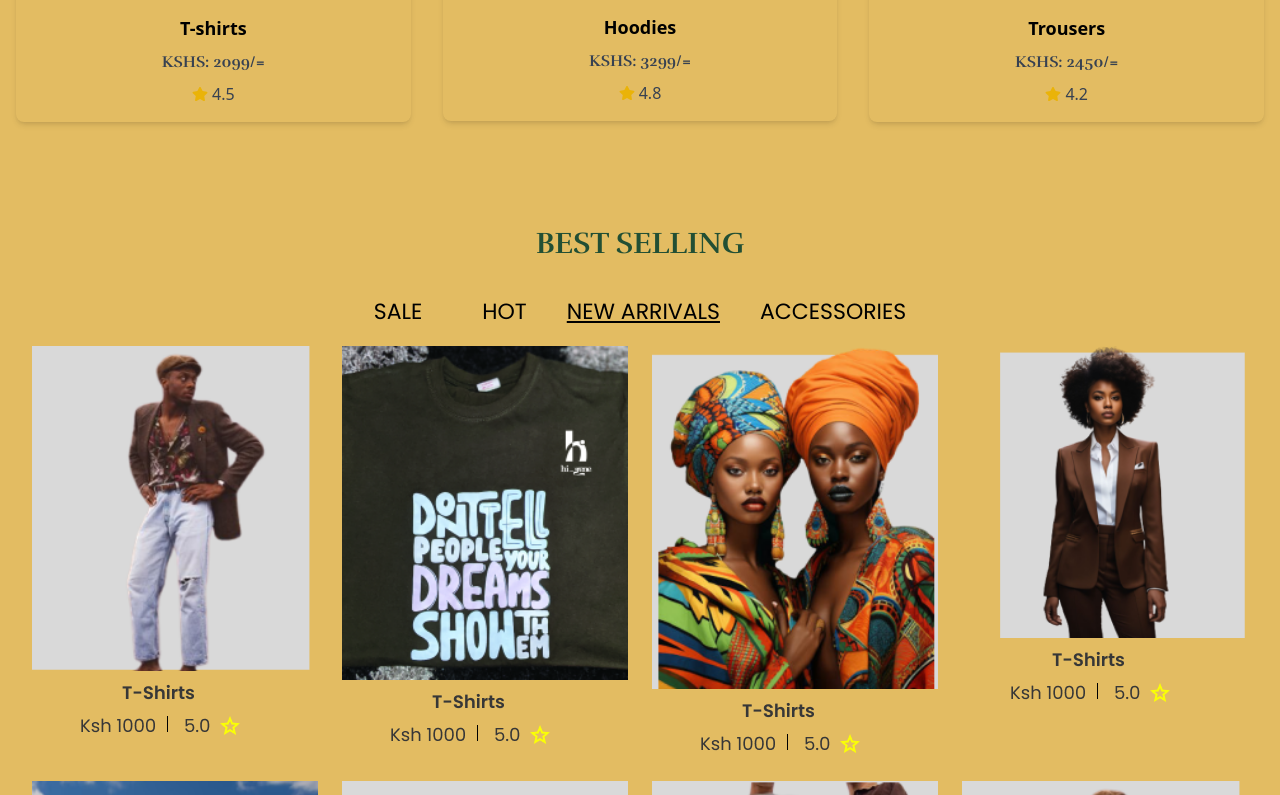
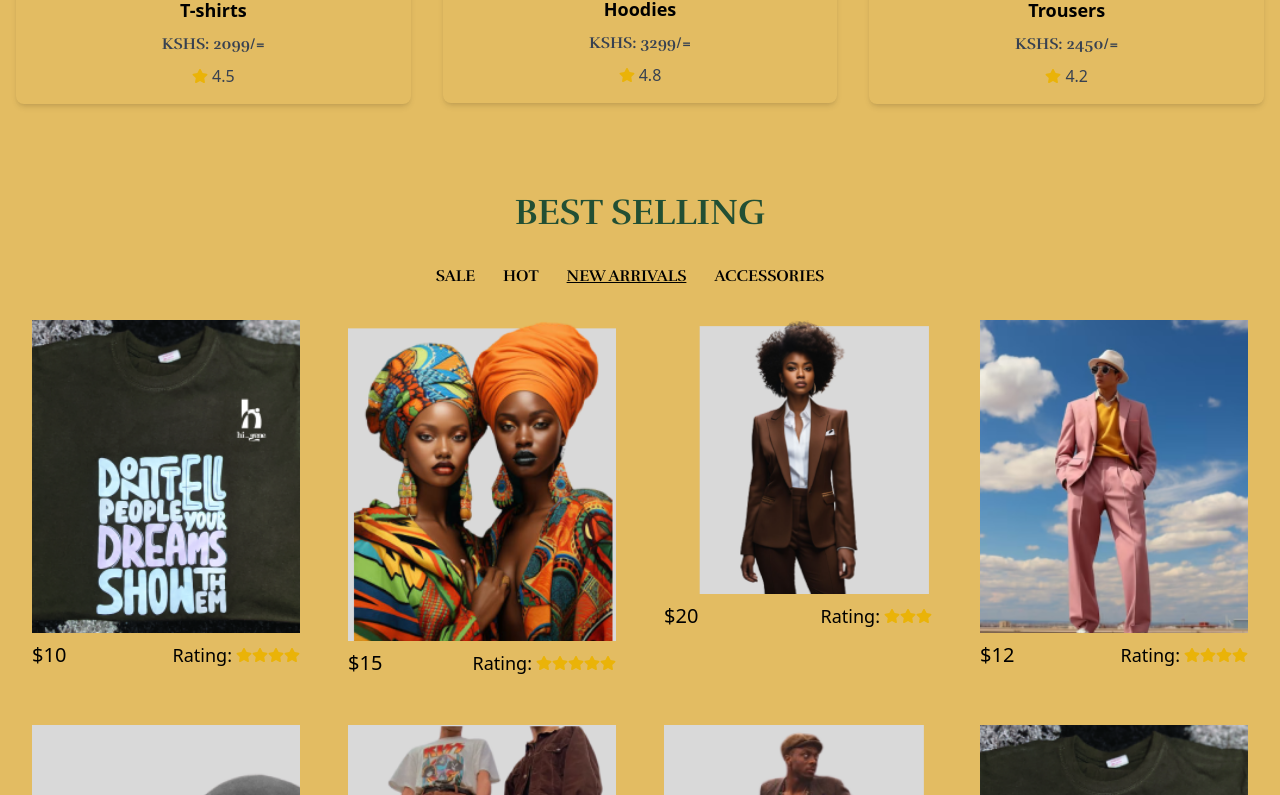
Before and after one commit to Sammienator/kim, a React (Create React App) app: page / in a window 1280 px wide. Shown: the part 1385-2180 px from the top of the page. Built offline with nearby package versions, Linux system fonts and the light colour scheme.

Commit message:
made changes to a few sections

```diff
--- a/src/App.js
+++ b/src/App.js
@@ -2,22 +2,25 @@ import React from 'react';
 import './App.css';
 import Home from "../src/components/Home";
 
-import Best from './components/Best';
 import Exclusive from './components/Exclusive';
 import Customized from './components/Customized';
 import Testimonial from './components/Testimonial';
 import Footer from './components/Footer';
 import PricingSection from './components/PricingSection';
 import Navbar from './components/Navbar';
+import Galz from './components/Galz';
+
 
 function App() {
   return (
     <>
     <Navbar/>
     <Home/>
+
     <PricingSection/>
 
-    <Best/>
+
+    <Galz/>
     <Exclusive/>
     <Customized/>
     <Testimonial/>
--- a/src/components/Best.js
+++ /dev/null
@@ -1,76 +0,0 @@
-import React from 'react'
-import best1 from "../assets/best1.png";
-import best2 from "../assets/best2.png";
-import best3 from "../assets/best3.png";
-import best4 from "../assets/best4.png";
-import best5 from "../assets/best5.png";
-import best7 from "../assets/best7.png";
-import best8 from "../assets/best8.png";
-import best6 from "../assets/best6.png";
-
-
-const Best = () => {
-
-  const items = [
-    {
-      imageSrc: best7,
-      imageText: best8,
-    },
-    {
-      imageSrc: best1,
-      imageText: best8,
-    },
-    {
-      imageSrc: best2,
-      imageText: best8,
-    },
-    {
-      imageSrc: best3,
-      imageText: best8,
-    },
-    {
-      imageSrc: best4,
-      imageText: best8,
-    },
-    {
-      imageSrc: best5,
-      imageText: best8,
-    },
-    {
-      imageSrc: best6,
-      imageText: best8,
-    },
-    {
-      imageSrc: best7,
-      imageText: best8,
-    },
-  ,
-  ];
-
-  return (
-    <div className='text-center bg-[#E3BC62] pt-12 pb-12 text-3xl'>
-        <h1 className='text-[#224F34] pt-10 mb-8'>BEST SELLING</h1>
-
-        <nav className='text-center bg-[#E3BC62] pt-12 mb-6 text-xl' id='pop' class="md:ml-auto md:mr-auto flex flex-wrap items-center text-black justify-center md:space-x-10  ">
-      <a href='#sale' class="mr-5 hover:text-gray-900  cursor-pointer">SALE</a>
-      <a href='#hot' class="mr-5 hover:text-gray-900  cursor-pointer">HOT</a>
-      <a href='#newarrivals' class="mr-5 hover:text-gray-900 cursor-pointer underline">NEW ARRIVALS</a>
-      <a href='#accessories' class="mr-5 hover:text-gray-900 cursor-pointer">ACCESSORIES</a>
-
-    </nav>
-
-
-    <div className="ml-8 mr-8 mt-4 grid grid-cols-4 gap-6 ">
-      {items.map((item, index) => (
-        <div key={index} className="text-center">
-          <img src={item.imageSrc} alt={`Item ${index + 1}`} className="w-80 mb-2" />
-          <p className="text-sm ml-12 "> <img src={item.imageText} alt='#'/> </p>
-        </div>
-      ))}
-    </div>
-
-    </div>
-  )
-}
-
-export default Best
--- /dev/null
+++ b/src/components/Galz.js
@@ -0,0 +1,68 @@
+import React from 'react';
+import { FaStar } from 'react-icons/fa';
+import best1 from '../assets/best1.png'
+import best2 from '../assets/best2.png'
+import best3 from '../assets/best3.png'
+import best4 from '../assets/best4.png'
+import best5 from '../assets/best5.png'
+import best6 from '../assets/best6.png'
+import best7 from '../assets/best7.png'
+
+
+
+const Galz = () => {
+  const images = [
+    { id: 1, src: best1, price: '$10', rating: 4 },
+    { id: 2, src: best2, price: '$15', rating: 5 },
+    { id: 3, src: best3, price: '$20', rating: 3 },
+    { id: 4, src: best4, price: '$12', rating: 4 },
+    { id: 5, src: best5, price: '$10', rating: 4 },
+    { id: 6, src: best6, price: '$15', rating: 5 },
+    { id: 7, src: best7, price: '$20', rating: 3 },
+    { id: 8, src: best1, price: '$12', rating: 4 },
+    // Add more images as needed
+  ];
+
+  return (
+    <section className=" bg-[#E3BC62] py-8 px-4">
+        <h1 className='text-[#224F34] text-4xl  text-center pt-10 mb-8'>BEST SELLING</h1>
+      {/* Small Nav */}
+      <nav className="mb-4 ">
+        <ul className="flex justify-center ">
+          <li className="mr-2">
+          <a href='#sale' class="mr-5 hover:text-gray-900  cursor-pointer">SALE</a>
+          </li>
+          <li className="mr-2">
+            <a href='#hot' class="mr-5 hover:text-gray-900  cursor-pointer">HOT</a>
+          </li>
+          <li className="mr-2">
+            <a href='#newarrivals' class="mr-5 hover:text-gray-900 cursor-pointer underline">NEW ARRIVALS</a>
+          </li>
+          <li>
+          <a href='#accessories' class="mr-5 hover:text-gray-900 cursor-pointer">ACCESSORIES</a>
+          </li>
+        </ul>
+      </nav>
+
+      {/* Gallery Images */}
+      <div className="grid grid-cols-1 md:grid-cols-4 gap-4">
+        {images.map(image => (
+          <div key={image.id} className=" p-4 rounded">
+            <img src={image.src} alt={`Imag ${image.id}`} className="w-full h-95 object-cover mb-2" />
+            <div className="flex justify-between">
+              <span className="text-xl">{image.price}</span>
+              <div className="flex items-center">
+                <span className="text-lg mr-1">Rating:</span>
+                {Array.from({ length: image.rating }, (_, index) => (
+                  <FaStar key={index} className="text-yellow-500" />
+                ))}
+              </div>
+            </div>
+          </div>
+        ))}
+      </div>
+    </section>
+  );
+};
+
+export default Galz;
--- a/src/components/Navbar.js
+++ b/src/components/Navbar.js
@@ -4,7 +4,7 @@ import higene from '../assets/higene.png'
 
 const Navbar = () => {
   return (
-    <nav className= "bg-[#B7FFFB] flex justify-between p-4">
+    <nav className= "bg-[#B7FFFB] flex justify-between ">
       <div className="flex items-center">
         {/* Brand */}
 
@@ -24,8 +24,8 @@ const Navbar = () => {
       </div>
       <div className="flex items-center p-4 m-4 hover:text-aqua-900  cursor-pointer">
         {/* Shopping Cart and Login Button */}
-        <FaShoppingCart className="text-gray-700 m-4 " />
-        <FaUser className="text-gray-700 " />
+        <FaShoppingCart className="text-gray-700 text-3xl m-4 " />
+        <FaUser className="text-gray-700 text-3xl " />
       </div>
     </nav>
   );
```
